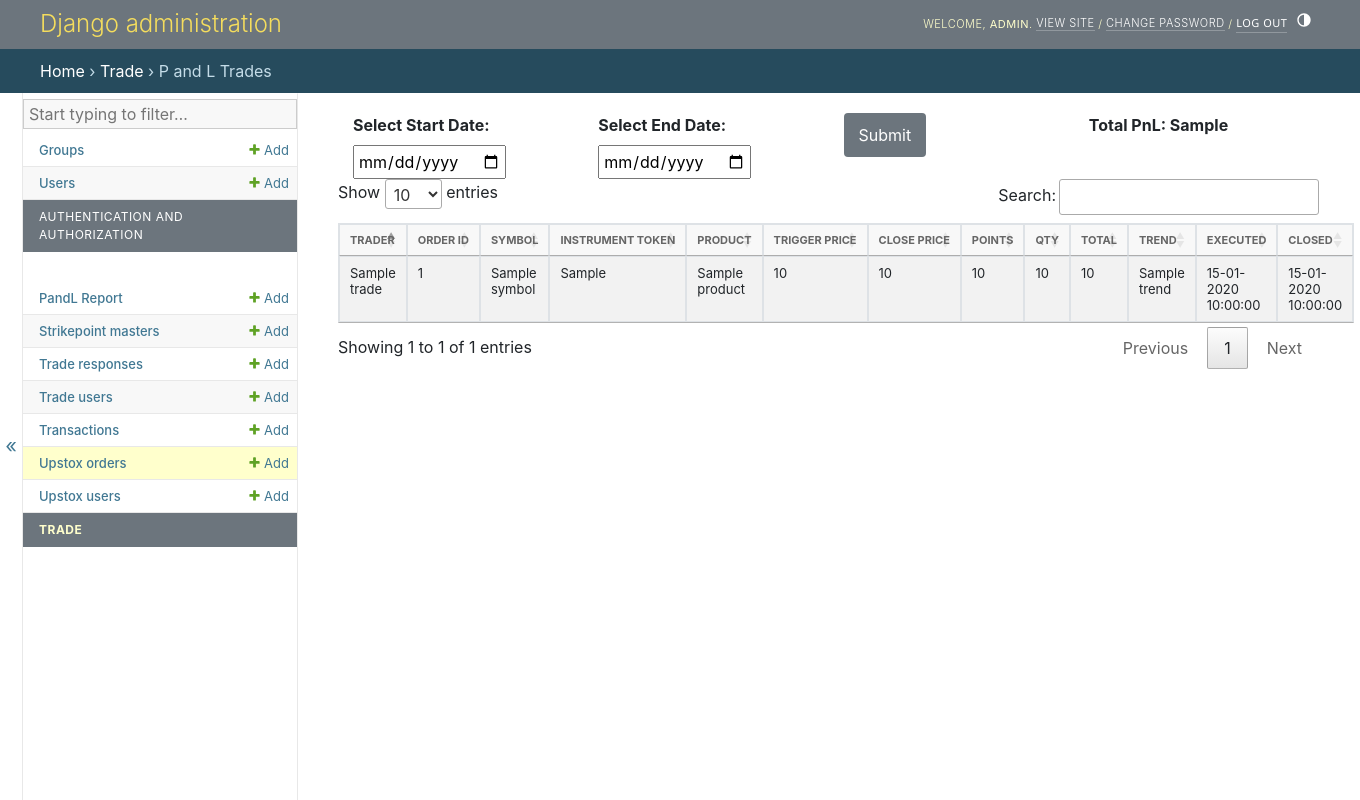
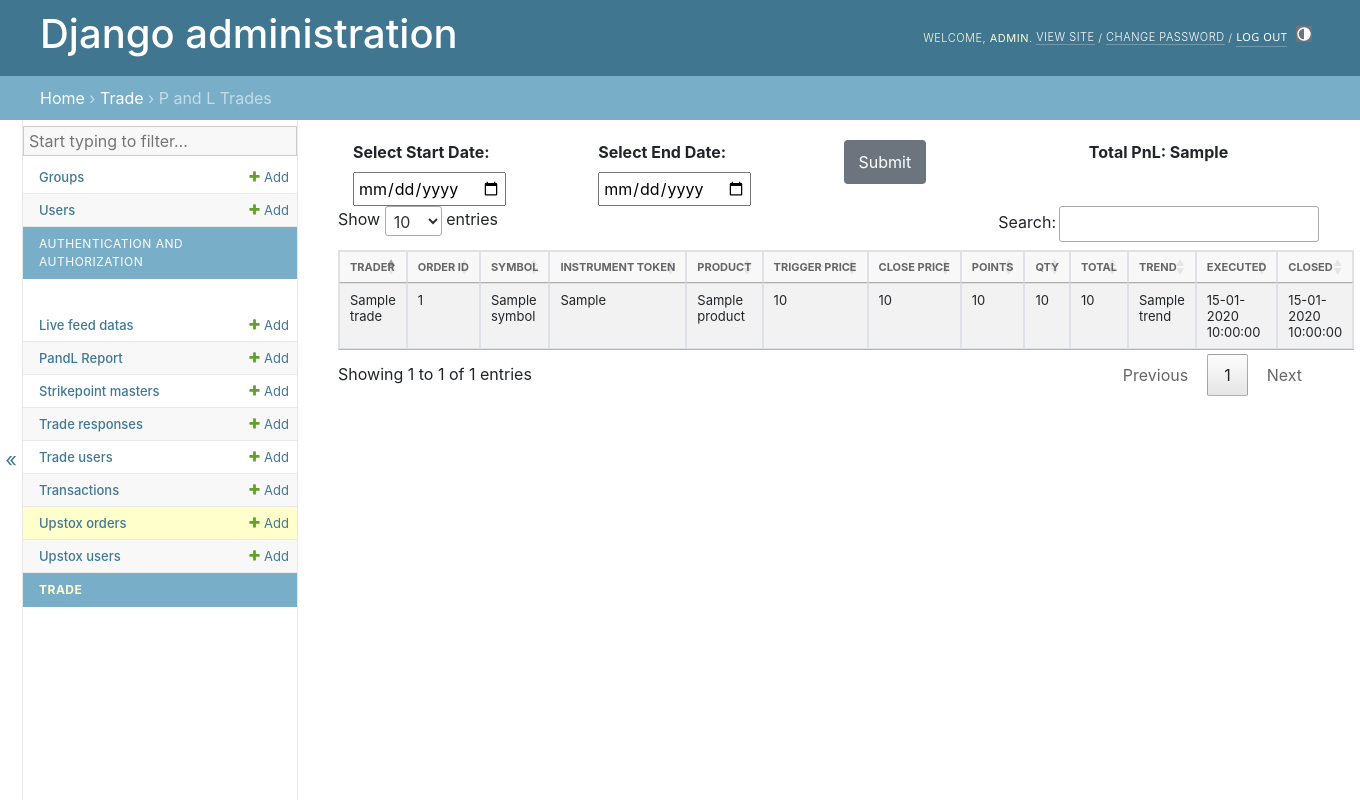
Before and after one commit to sainithin498/TradeSetup, a Django app: template templates/trade/pandltrades.html in a window 1360 px wide. Run offline with Django 5.2, Linux system fonts and the light colour scheme; the template is opened without the code that fills it: most values are stand-ins (such as "Sample title", 1, 10 or a date in 2020); some libraries are stand-ins or nearby versions.

Commit message:
Updated pnl html

```diff
--- a/templates/trade/pandltrades.html
+++ b/templates/trade/pandltrades.html
@@ -58,10 +58,10 @@
 
     <!-- Header -->
 
-    <div id="header">
+    <div id="header" style="background: #417690;">
         <div id="branding">
 
-<h1 id="site-name"><a href="/admin/">Django administration</a></h1>
+<h1><a href="/admin/">Django administration</a></h1>
 
 
         </div>
@@ -112,9 +112,9 @@
 
     <!-- END Header -->
 
-      <nav aria-label="Breadcrumbs">
+      <nav aria-label="Breadcrumbs" >
 
-<div class="breadcrumbs">
+<div class="breadcrumbs" style="background: #79aec8;">
 <a href="/admin/">Home</a>
 &rsaquo; <a href="/admin/trade/">Trade</a>
 &rsaquo; P and L Trades
@@ -139,7 +139,7 @@
 
     <div class="app-auth module">
       <table>
-        <caption>
+        <caption style="background: #79aec8;">
           <a href="/admin/auth/" class="section" title="Models in the Authentication and Authorization application">Authentication and Authorization</a>
         </caption>
 
@@ -172,9 +172,14 @@
 
     <div class="app-trade module current-app">
       <table>
-        <caption>
+        <caption style="background: #79aec8;">
           <a href="/admin/trade/" class="section" title="Models in the Trade application">Trade</a>
         </caption>
+        <tr class="model-livefeeddata">
+
+          <th scope="row"><a href="/admin/trade/livefeeddata/">Live feed datas</a></th>
+          <td><a href="/admin/trade/livefeeddata/add/" class="addlink">Add</a></td>
+      </tr>
         <tr class="model-pandlreport">
 
             <th scope="row"><a href="/admin/trade/pandlreport/">PandL Report</a></th>
```
